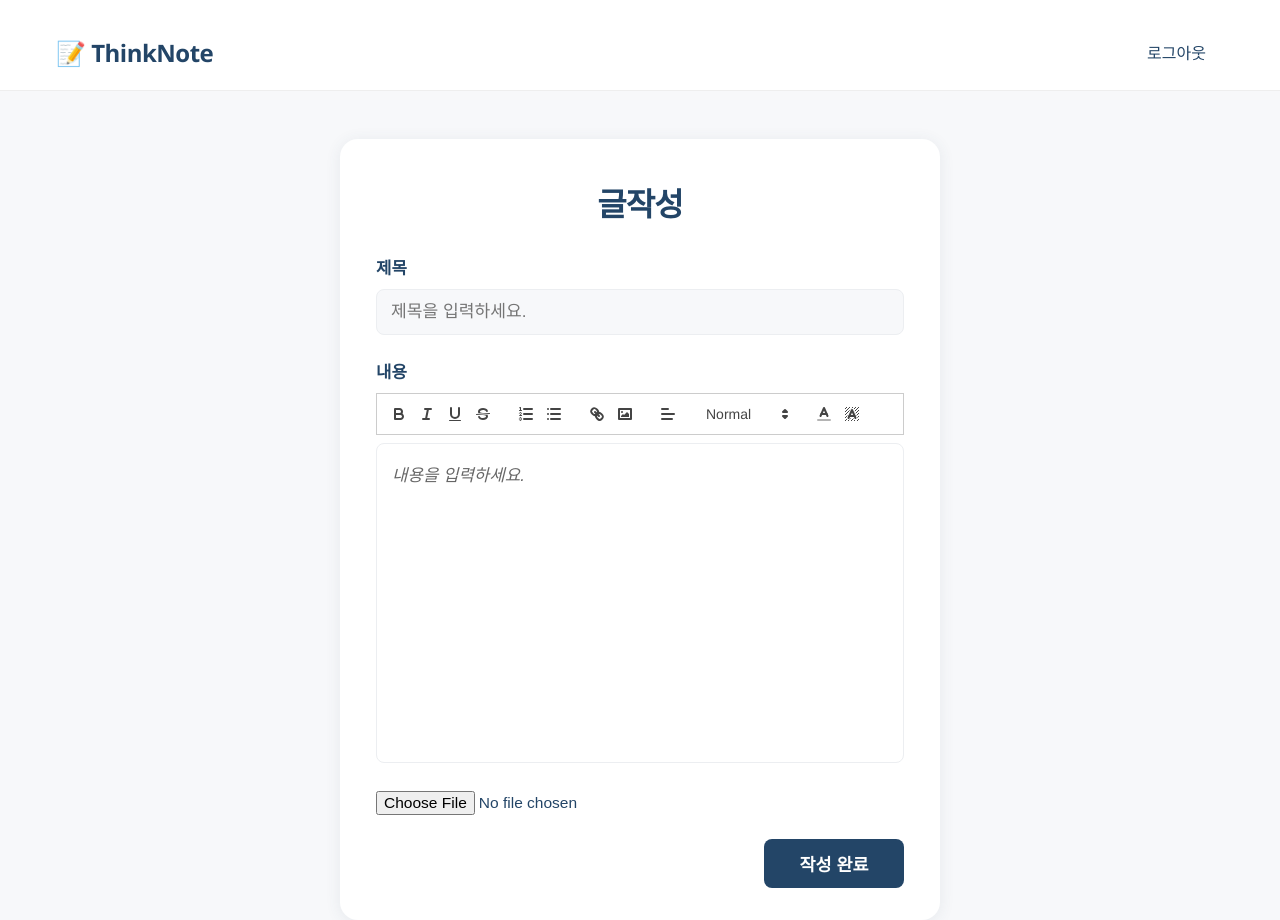
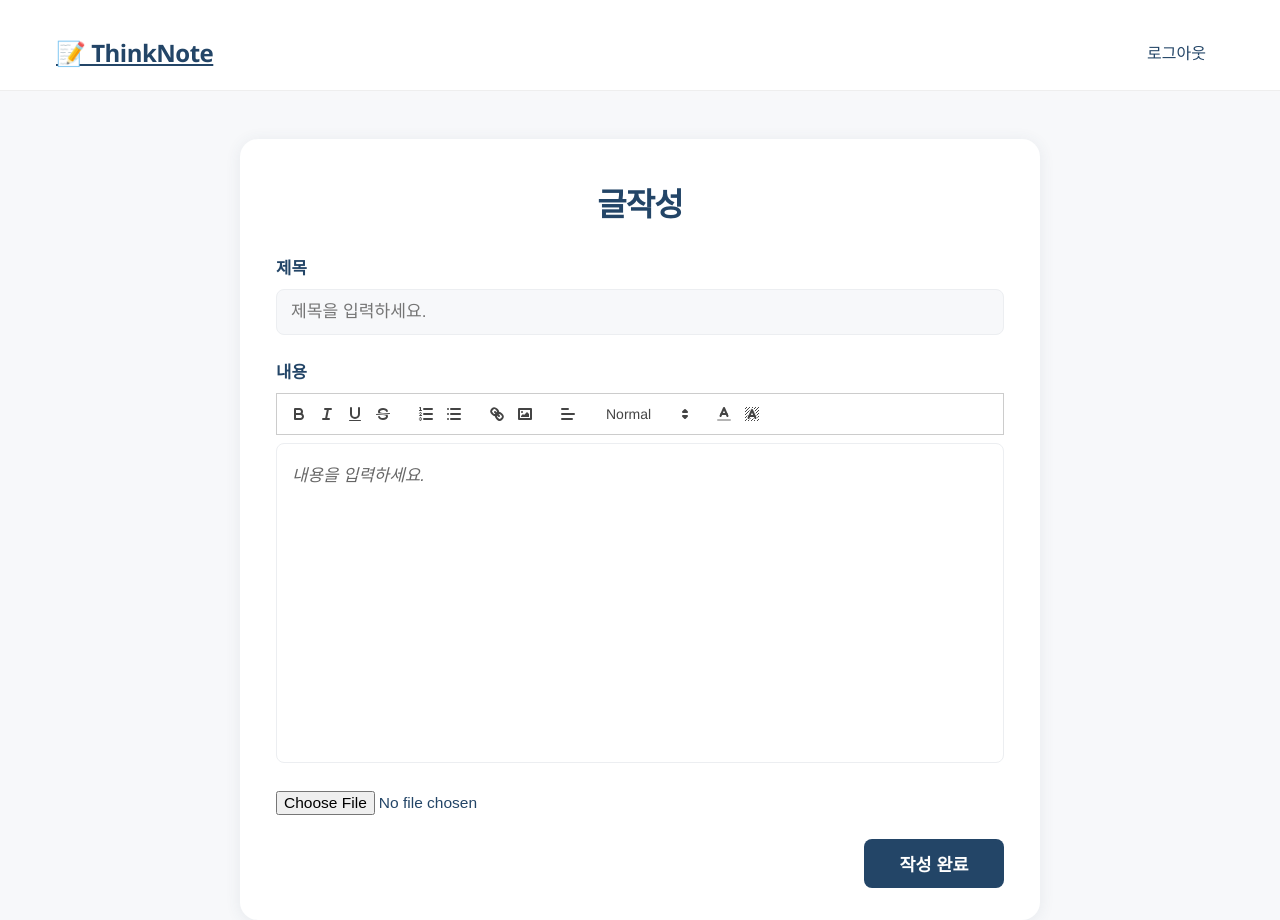
Before and after one commit to ahnbyeongwoo/blog_project, a Vue app: page /create in a window 1280 px wide. Built offline with nearby package versions, Linux system fonts and the light colour scheme; no server answers.

Commit message:
css max-width edit

```diff
--- a/src/components/CreatePost.vue
+++ b/src/components/CreatePost.vue
@@ -120,7 +120,6 @@ export default {
   font-weight: 700;
   color: #234567;
   margin-left: 56px;
-  text-decoration: none;
   letter-spacing: -0.5px;
 }
 .logout-btn {
@@ -144,7 +143,7 @@ main {
 }
 .create-card {
   background: #fff;
-  max-width: 600px;
+  max-width: 800px;
   width: 100%;
   margin: 48px 0 0 0;
   border-radius: 18px;
```
